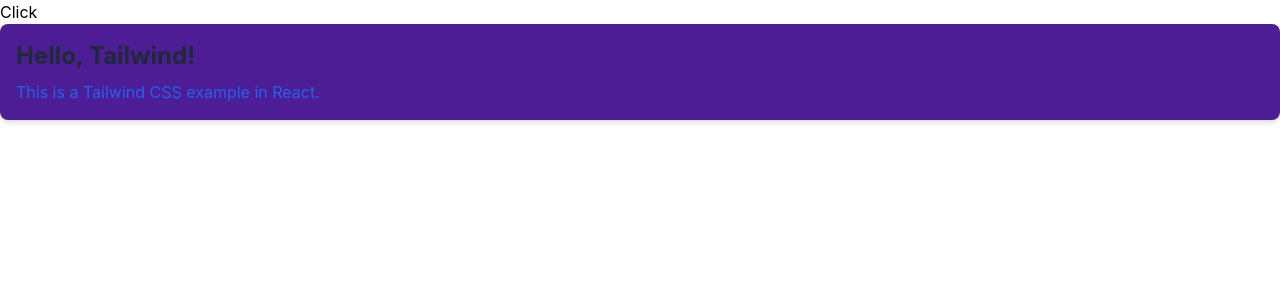
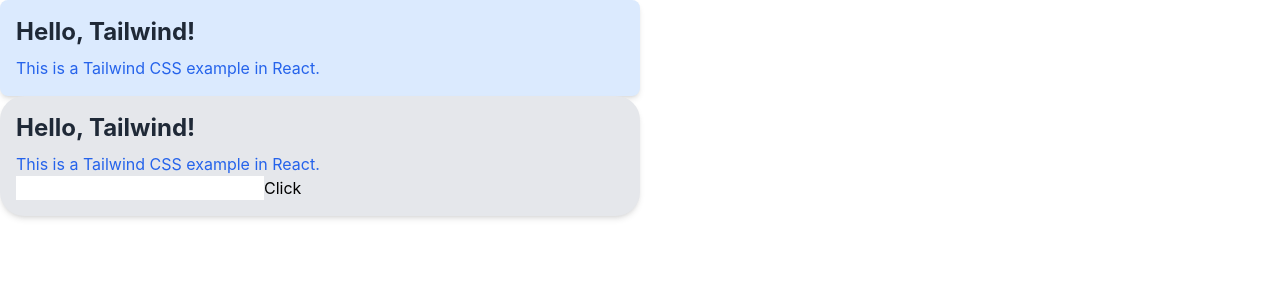
Before and after one commit to HolstCh/WordPal, a React (Create React App) app in the folder client/: page / in a window 1280 px wide. Shown: the top 300 px of the page. Built offline with nearby package versions, Linux system fonts and the light colour scheme.

Commit message:
Started implementation of chat page and displaying conversation

```diff
--- a/client/package.json
+++ b/client/package.json
@@ -7,6 +7,7 @@
     "@testing-library/react": "^13.4.0",
     "@testing-library/user-event": "^13.5.0",
     "axios": "^1.7.2",
+    "dompurify": "^3.1.5",
     "react": "^18.3.1",
     "react-dom": "^18.3.1",
     "react-scripts": "5.0.1",
--- a/client/src/components/Input.js
+++ b/client/src/components/Input.js
@@ -1,6 +1,12 @@
 import axios from 'axios';
+import DOMPurify from 'dompurify';
+import React, { useState } from 'react';
 
 export default function Input() {
+
+    const [inputText, setInputText] = useState('');
+    const [chatHistory, setChatHistory] = useState([]);
+
 
     const generateText = async (inputText) => {
         try {
@@ -13,21 +19,58 @@
 
     // Example of using the function
     const handleButtonClick = async () => {
-        const inputText = "Hello world!";
+
+        // prevent empty input
+        if (!inputText.trim()) {
+            return;
+        }
+
+        const userChatMessage = [...chatHistory, { type: 'user', text: inputText }];
+        setChatHistory(userChatMessage);
+
         const result = await generateText(inputText);
-        console.log(result);
+        let generatedResponse = result.generatedText;
+
+        generatedResponse.replace(new RegExp(inputText, 'gi'), '');
+        console.log(inputText);
+        console.log(generatedResponse);
+        const modelChatMessage = [...chatHistory, { type: 'model', text: generatedResponse }];
+        setChatHistory(modelChatMessage);
+
+        setInputText('');
     }
 
+    const createMarkup = (text) => {
+        if (typeof text === 'undefined' || text === null) return { __html: '' };
+        const sanitizedText = DOMPurify.sanitize(text.replace(/\n/g, '<br/>'));
+        return { __html: sanitizedText };
+    };
+
     return (
-        <>
-            <button onClick={handleButtonClick}>
-                Click
-            </button>
-            <div className="bg-violet-900 p-4 shadow-md rounded-lg">
+        <section id="chat-page">
+            <div className="w-1/2 bg-blue-100 p-4 shadow-md rounded-lg">
                 <h1 className="text-2xl font-bold text-gray-800">Hello, Tailwind!</h1>
                 <p className="text-blue-600 mt-2">This is a Tailwind CSS example in React.</p>
+                {chatHistory.map((message, index) => (
+                    <div key={index} className={`mb-4 ${message.type === 'user' ? 'text-right' : 'text-left'}`}>
+                        <p className="text-gray-600">{message.type === 'user' ? 'You' : 'Model'}</p>
+                        <div dangerouslySetInnerHTML={createMarkup(message.text)}></div>
+                    </div>
+                ))}
             </div>
-        </>
+            <div className="w-1/2 bg-gray-200 p-4 shadow-md rounded-3xl">
+                <h1 className="text-2xl font-bold text-gray-800">Hello, Tailwind!</h1>
+                <p className="text-blue-600 mt-2">This is a Tailwind CSS example in React.</p>
+                <input
+                    type="text"
+                    value={inputText}
+                    onChange={(e) => setInputText(e.target.value)}
+                />
+                <button onClick={handleButtonClick}>
+                    Click
+                </button>
+            </div>
+        </section>
 
     );
 
```
Also changed, not shown: 2 other files (tests, documents, lock files or other folders).
